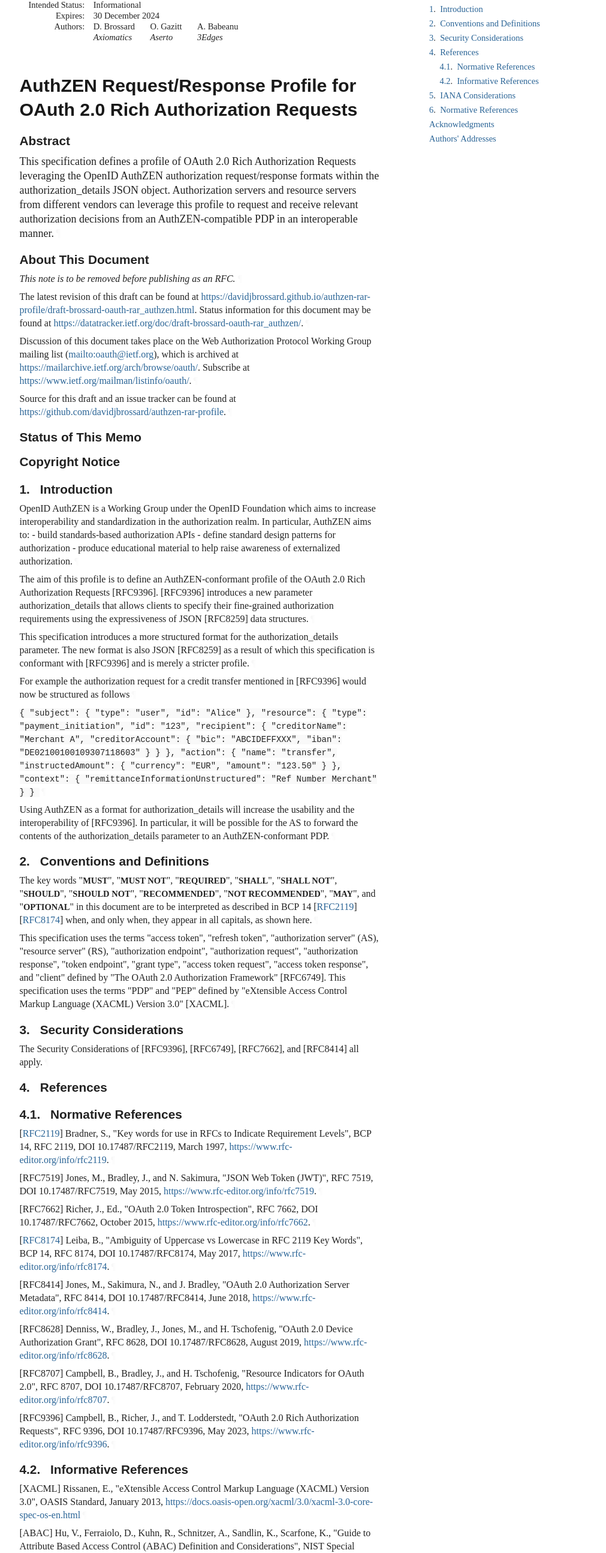
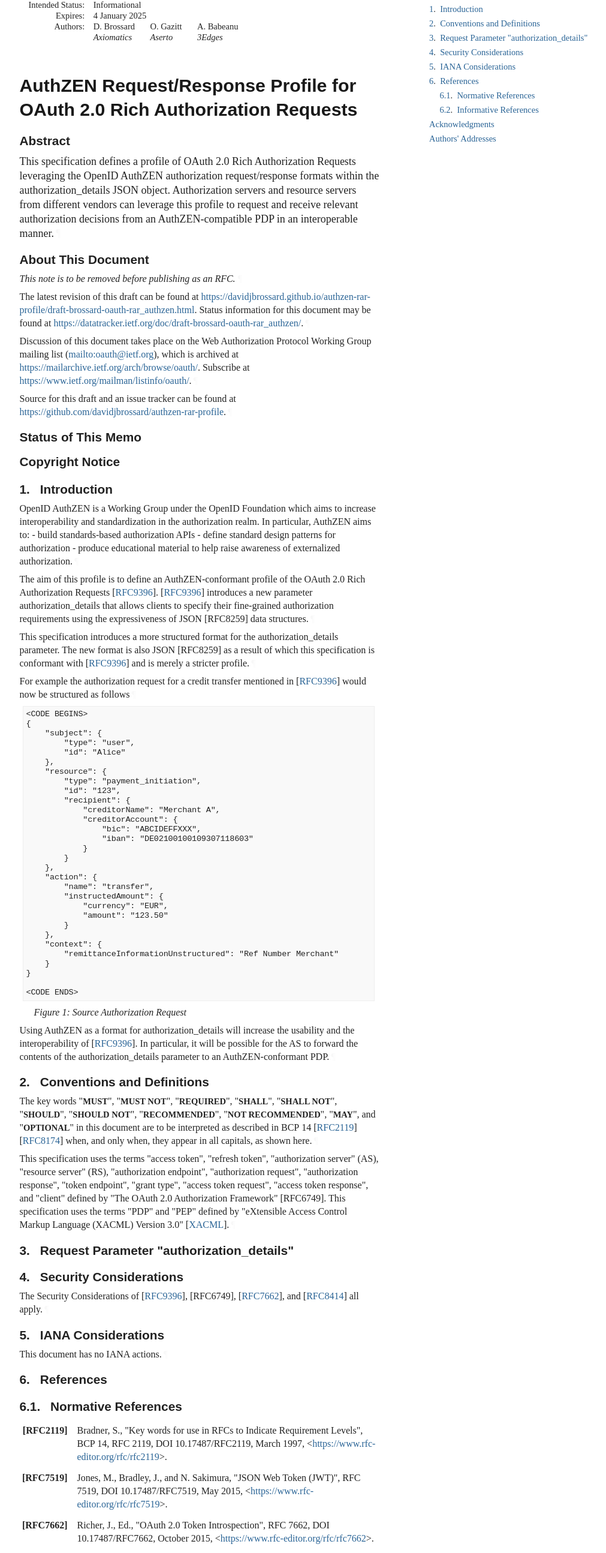
Before and after one commit to davidjbrossard/authzen-rar-profile, a plain HTML site: page draft-brossard-oauth-rar_authzen.html in a window 1280 px wide. Shown: the part 130-2719 px from the top of the page at 60% size, without its empty margins (92-1103 px from the left). Drawn offline with Linux system fonts and the light colour scheme; a web font is replaced by a local one.

Commit message:
Script updating gh-pages from 9b9aba3. [ci skip]

```diff
--- a/draft-brossard-oauth-rar_authzen.html
+++ b/draft-brossard-oauth-rar_authzen.html
@@ -11,14 +11,14 @@
 <meta content="
        This specification defines a profile of OAuth 2.0 Rich Authorization Requests leveraging the OpenID AuthZEN authorization request/response formats within the authorization_details JSON object. Authorization servers and resource servers from different vendors can leverage this profile to request and receive relevant authorization decisions from an AuthZEN-compatible PDP in an interoperable manner.
     " name="description">
-<meta content="xml2rfc 3.21.0" name="generator">
+<meta content="xml2rfc 3.22.0" name="generator">
 <meta content="authorization" name="keyword">
 <meta content="abac" name="keyword">
 <meta content="authzen" name="keyword">
 <meta content="openid" name="keyword">
 <meta content="draft-brossard-oauth-rar_authzen-latest" name="ietf.draft">
 <!-- Generator version information:
-  xml2rfc 3.21.0
+  xml2rfc 3.22.0
     Python 3.12.3
     ConfigArgParse 1.7
     google-i18n-address 3.1.0
@@ -28,9 +28,8 @@
     platformdirs 4.2.2
     pycountry 22.3.5
     PyYAML 6.0.1
-    requests 2.31.0
+    requests 2.32.3
     setuptools 69.5.1
-    six 1.16.0
     wcwidth 0.2.13
 -->
 <link href="draft-brossard-oauth-rar_authzen.xml" rel="alternate" type="application/rfc+xml">
@@ -1030,11 +1029,11 @@ svg :is([fill="white"], [fill^="#fff"]) {
 <thead><tr>
 <td class="left">Internet-Draft</td>
 <td class="center">AuthZEN RAR Profile</td>
-<td class="right">June 2024</td>
+<td class="right">July 2024</td>
 </tr></thead>
 <tfoot><tr>
 <td class="left">Brossard, et al.</td>
-<td class="center">Expires 30 December 2024</td>
+<td class="center">Expires 4 January 2025</td>
 <td class="right">[Page]</td>
 </tr></tfoot>
 </table>
@@ -1047,12 +1046,12 @@ svg :is([fill="white"], [fill^="#fff"]) {
 <dd class="internet-draft">draft-brossard-oauth-rar_authzen-latest</dd>
 <dt class="label-published">Published:</dt>
 <dd class="published">
-<time datetime="2024-06-28" class="published">28 June 2024</time>
+<time datetime="2024-07-03" class="published">3 July 2024</time>
     </dd>
 <dt class="label-intended-status">Intended Status:</dt>
 <dd class="intended-status">Informational</dd>
 <dt class="label-expires">Expires:</dt>
-<dd class="expires"><time datetime="2024-12-30">30 December 2024</time></dd>
+<dd class="expires"><time datetime="2025-01-04">4 January 2025</time></dd>
 <dt class="label-authors">Authors:</dt>
 <dd class="authors">
 <div class="author">
@@ -1110,7 +1109,7 @@ svg :is([fill="white"], [fill^="#fff"]) {
         time. It is inappropriate to use Internet-Drafts as reference
         material or to cite them other than as "work in progress."<a href="#section-boilerplate.1-3" class="pilcrow">¶</a></p>
 <p id="section-boilerplate.1-4">
-        This Internet-Draft will expire on 30 December 2024.<a href="#section-boilerplate.1-4" class="pilcrow">¶</a></p>
+        This Internet-Draft will expire on 4 January 2025.<a href="#section-boilerplate.1-4" class="pilcrow">¶</a></p>
 </section>
 </div>
 <div id="copyright">
@@ -1146,24 +1145,24 @@ svg :is([fill="white"], [fill^="#fff"]) {
             <p id="section-toc.1-1.2.1" class="keepWithNext"><a href="#section-2" class="auto internal xref">2</a>.  <a href="#name-conventions-and-definitions" class="internal xref">Conventions and Definitions</a></p>
 </li>
           <li class="compact toc ulBare ulEmpty" id="section-toc.1-1.3">
-            <p id="section-toc.1-1.3.1" class="keepWithNext"><a href="#section-3" class="auto internal xref">3</a>.  <a href="#name-security-considerations" class="internal xref">Security Considerations</a></p>
+            <p id="section-toc.1-1.3.1" class="keepWithNext"><a href="#section-3" class="auto internal xref">3</a>.  <a href="#name-request-parameter-authoriza" class="internal xref">Request Parameter "authorization_details"</a></p>
 </li>
           <li class="compact toc ulBare ulEmpty" id="section-toc.1-1.4">
-            <p id="section-toc.1-1.4.1"><a href="#section-4" class="auto internal xref">4</a>.  <a href="#name-references" class="internal xref">References</a></p>
-<ul class="compact toc ulBare ulEmpty">
-<li class="compact toc ulBare ulEmpty" id="section-toc.1-1.4.2.1">
-                <p id="section-toc.1-1.4.2.1.1"><a href="#section-4.1" class="auto internal xref">4.1</a>.  <a href="#name-normative-references" class="internal xref">Normative References</a></p>
-</li>
-              <li class="compact toc ulBare ulEmpty" id="section-toc.1-1.4.2.2">
-                <p id="section-toc.1-1.4.2.2.1"><a href="#section-4.2" class="auto internal xref">4.2</a>.  <a href="#name-informative-references" class="internal xref">Informative References</a></p>
-</li>
-            </ul>
+            <p id="section-toc.1-1.4.1"><a href="#section-4" class="auto internal xref">4</a>.  <a href="#name-security-considerations" class="internal xref">Security Considerations</a></p>
 </li>
           <li class="compact toc ulBare ulEmpty" id="section-toc.1-1.5">
             <p id="section-toc.1-1.5.1"><a href="#section-5" class="auto internal xref">5</a>.  <a href="#name-iana-considerations" class="internal xref">IANA Considerations</a></p>
 </li>
           <li class="compact toc ulBare ulEmpty" id="section-toc.1-1.6">
-            <p id="section-toc.1-1.6.1"><a href="#section-6" class="auto internal xref">6</a>.  <a href="#name-normative-references-2" class="internal xref">Normative References</a></p>
+            <p id="section-toc.1-1.6.1"><a href="#section-6" class="auto internal xref">6</a>.  <a href="#name-references" class="internal xref">References</a></p>
+<ul class="compact toc ulBare ulEmpty">
+<li class="compact toc ulBare ulEmpty" id="section-toc.1-1.6.2.1">
+                <p id="section-toc.1-1.6.2.1.1"><a href="#section-6.1" class="auto internal xref">6.1</a>.  <a href="#name-normative-references" class="internal xref">Normative References</a></p>
+</li>
+              <li class="compact toc ulBare ulEmpty" id="section-toc.1-1.6.2.2">
+                <p id="section-toc.1-1.6.2.2.1"><a href="#section-6.2" class="auto internal xref">6.2</a>.  <a href="#name-informative-references" class="internal xref">Informative References</a></p>
+</li>
+            </ul>
 </li>
           <li class="compact toc ulBare ulEmpty" id="section-toc.1-1.7">
             <p id="section-toc.1-1.7.1"><a href="#appendix-A" class="auto internal xref"></a><a href="#name-acknowledgments" class="internal xref">Acknowledgments</a></p>
@@ -1184,10 +1183,12 @@ svg :is([fill="white"], [fill^="#fff"]) {
 - build standards-based authorization APIs
 - define standard design patterns for authorization
 - produce educational material to help raise awareness of externalized authorization.<a href="#section-1-1" class="pilcrow">¶</a></p>
-<p id="section-1-2">The aim of this profile is to define an AuthZEN-conformant profile of the OAuth 2.0 Rich Authorization Requests [RFC9396]. [RFC9396] introduces a new parameter authorization_details that allows clients to specify their fine-grained authorization requirements using the expressiveness of JSON [RFC8259] data structures.<a href="#section-1-2" class="pilcrow">¶</a></p>
-<p id="section-1-3">This specification introduces a more structured format for the authorization_details parameter. The new format is also JSON [RFC8259] as a result of which this specification is conformant with [RFC9396] and is merely a stricter profile.<a href="#section-1-3" class="pilcrow">¶</a></p>
-<p id="section-1-4">For example the authorization request for a credit transfer mentioned in [RFC9396] would now be structured as follows<a href="#section-1-4" class="pilcrow">¶</a></p>
-<p id="section-1-5"><code>
+<p id="section-1-2">The aim of this profile is to define an AuthZEN-conformant profile of the OAuth 2.0 Rich Authorization Requests <span>[<a href="#RFC9396" class="cite xref">RFC9396</a>]</span>. <span>[<a href="#RFC9396" class="cite xref">RFC9396</a>]</span> introduces a new parameter authorization_details that allows clients to specify their fine-grained authorization requirements using the expressiveness of JSON [RFC8259] data structures.<a href="#section-1-2" class="pilcrow">¶</a></p>
+<p id="section-1-3">This specification introduces a more structured format for the authorization_details parameter. The new format is also JSON [RFC8259] as a result of which this specification is conformant with <span>[<a href="#RFC9396" class="cite xref">RFC9396</a>]</span> and is merely a stricter profile.<a href="#section-1-3" class="pilcrow">¶</a></p>
+<p id="section-1-4">For example the authorization request for a credit transfer mentioned in <span>[<a href="#RFC9396" class="cite xref">RFC9396</a>]</span> would now be structured as follows<a href="#section-1-4" class="pilcrow">¶</a></p>
+<span id="name-source-authorization-reques"></span><figure id="figure-1">
+        <div class="lang-language-json sourcecode" id="section-1-5.1">
+<pre>&lt;CODE BEGINS&gt;
 {
     "subject": {
         "type": "user",
@@ -1215,8 +1216,13 @@ svg :is([fill="white"], [fill^="#fff"]) {
         "remittanceInformationUnstructured": "Ref Number Merchant"
     }
 }
-</code><a href="#section-1-5" class="pilcrow">¶</a></p>
-<p id="section-1-6">Using AuthZEN as a format for authorization_details will increase the usability and the interoperability of [RFC9396]. In particular, it will be possible for the AS to forward the contents of the authorization_details parameter to an AuthZEN-conformant PDP.<a href="#section-1-6" class="pilcrow">¶</a></p>
+
+&lt;CODE ENDS&gt;</pre>
+</div>
+<figcaption><a href="#figure-1" class="selfRef">Figure 1</a>:
+<a href="#name-source-authorization-reques" class="selfRef">Source Authorization Request</a>
+        </figcaption></figure>
+<p id="section-1-6">Using AuthZEN as a format for authorization_details will increase the usability and the interoperability of <span>[<a href="#RFC9396" class="cite xref">RFC9396</a>]</span>. In particular, it will be possible for the AS to forward the contents of the authorization_details parameter to an AuthZEN-conformant PDP.<a href="#section-1-6" class="pilcrow">¶</a></p>
 </section>
 </div>
 <div id="conventions-and-definitions">
@@ -1229,56 +1235,22 @@ svg :is([fill="white"], [fill^="#fff"]) {
 described in BCP 14 <span>[<a href="#RFC2119" class="cite xref">RFC2119</a>]</span> <span>[<a href="#RFC8174" class="cite xref">RFC8174</a>]</span> when, and only when, they
 appear in all capitals, as shown here.<a href="#section-2-1" class="pilcrow">¶</a></p>
 <p id="section-2-2">This specification uses the terms "access token", "refresh token", "authorization server" (AS), "resource server" (RS), "authorization endpoint", "authorization request", "authorization response", "token endpoint", "grant type", "access token request", "access token response", and "client" defined by "The OAuth 2.0 Authorization Framework" [RFC6749].
-This specification uses the terms "PDP" and "PEP" defined by "eXtensible Access Control Markup Language (XACML) Version 3.0" [XACML].<a href="#section-2-2" class="pilcrow">¶</a></p>
+This specification uses the terms "PDP" and "PEP" defined by "eXtensible Access Control Markup Language (XACML) Version 3.0" <span>[<a href="#XACML" class="cite xref">XACML</a>]</span>.<a href="#section-2-2" class="pilcrow">¶</a></p>
+</section>
+</div>
+<div id="request-parameter-authorizationdetails">
+<section id="section-3">
+      <h2 id="name-request-parameter-authoriza">
+<a href="#section-3" class="section-number selfRef">3. </a><a href="#name-request-parameter-authoriza" class="section-name selfRef">Request Parameter "authorization_details"</a>
+    </h2>
 </section>
 </div>
 <div id="security-considerations">
-<section id="section-3">
+<section id="section-4">
       <h2 id="name-security-considerations">
-<a href="#section-3" class="section-number selfRef">3. </a><a href="#name-security-considerations" class="section-name selfRef">Security Considerations</a>
+<a href="#section-4" class="section-number selfRef">4. </a><a href="#name-security-considerations" class="section-name selfRef">Security Considerations</a>
       </h2>
-<p id="section-3-1">The Security Considerations of [RFC9396], [RFC6749], [RFC7662], and [RFC8414] all apply.<a href="#section-3-1" class="pilcrow">¶</a></p>
-</section>
-</div>
-<div id="references">
-<section id="section-4">
-      <h2 id="name-references">
-<a href="#section-4" class="section-number selfRef">4. </a><a href="#name-references" class="section-name selfRef">References</a>
-      </h2>
-<div id="normative-references">
-<section id="section-4.1">
-        <h3 id="name-normative-references">
-<a href="#section-4.1" class="section-number selfRef">4.1. </a><a href="#name-normative-references" class="section-name selfRef">Normative References</a>
-        </h3>
-<p id="section-4.1-1"><span>[<a href="#RFC2119" class="cite xref">RFC2119</a>]</span>
-Bradner, S., "Key words for use in RFCs to Indicate Requirement Levels", BCP 14, RFC 2119, DOI 10.17487/RFC2119, March 1997, <a href="https://www.rfc-editor.org/info/rfc2119">https://www.rfc-editor.org/info/rfc2119</a>.<a href="#section-4.1-1" class="pilcrow">¶</a></p>
-<p id="section-4.1-2">[RFC7519]
-Jones, M., Bradley, J., and N. Sakimura, "JSON Web Token (JWT)", RFC 7519, DOI 10.17487/RFC7519, May 2015, <a href="https://www.rfc-editor.org/info/rfc7519">https://www.rfc-editor.org/info/rfc7519</a>.<a href="#section-4.1-2" class="pilcrow">¶</a></p>
-<p id="section-4.1-3">[RFC7662]
-Richer, J., Ed., "OAuth 2.0 Token Introspection", RFC 7662, DOI 10.17487/RFC7662, October 2015, <a href="https://www.rfc-editor.org/info/rfc7662">https://www.rfc-editor.org/info/rfc7662</a>.<a href="#section-4.1-3" class="pilcrow">¶</a></p>
-<p id="section-4.1-4"><span>[<a href="#RFC8174" class="cite xref">RFC8174</a>]</span>
-Leiba, B., "Ambiguity of Uppercase vs Lowercase in RFC 2119 Key Words", BCP 14, RFC 8174, DOI 10.17487/RFC8174, May 2017, <a href="https://www.rfc-editor.org/info/rfc8174">https://www.rfc-editor.org/info/rfc8174</a>.<a href="#section-4.1-4" class="pilcrow">¶</a></p>
-<p id="section-4.1-5">[RFC8414]
-Jones, M., Sakimura, N., and J. Bradley, "OAuth 2.0 Authorization Server Metadata", RFC 8414, DOI 10.17487/RFC8414, June 2018, <a href="https://www.rfc-editor.org/info/rfc8414">https://www.rfc-editor.org/info/rfc8414</a>.<a href="#section-4.1-5" class="pilcrow">¶</a></p>
-<p id="section-4.1-6">[RFC8628]
-Denniss, W., Bradley, J., Jones, M., and H. Tschofenig, "OAuth 2.0 Device Authorization Grant", RFC 8628, DOI 10.17487/RFC8628, August 2019, <a href="https://www.rfc-editor.org/info/rfc8628">https://www.rfc-editor.org/info/rfc8628</a>.<a href="#section-4.1-6" class="pilcrow">¶</a></p>
-<p id="section-4.1-7">[RFC8707]
-Campbell, B., Bradley, J., and H. Tschofenig, "Resource Indicators for OAuth 2.0", RFC 8707, DOI 10.17487/RFC8707, February 2020, <a href="https://www.rfc-editor.org/info/rfc8707">https://www.rfc-editor.org/info/rfc8707</a>.<a href="#section-4.1-7" class="pilcrow">¶</a></p>
-<p id="section-4.1-8">[RFC9396]
-Campbell, B., Richer, J., and T. Lodderstedt, "OAuth 2.0 Rich Authorization Requests", RFC 9396, DOI 10.17487/RFC9396, May 2023, <a href="https://www.rfc-editor.org/info/rfc9396">https://www.rfc-editor.org/info/rfc9396</a>.<a href="#section-4.1-8" class="pilcrow">¶</a></p>
-</section>
-</div>
-<div id="informative-references">
-<section id="section-4.2">
-        <h3 id="name-informative-references">
-<a href="#section-4.2" class="section-number selfRef">4.2. </a><a href="#name-informative-references" class="section-name selfRef">Informative References</a>
-        </h3>
-<p id="section-4.2-1">[XACML]
-Rissanen, E., "eXtensible Access Control Markup Language (XACML) Version 3.0", OASIS Standard, January 2013, <a href="https://docs.oasis-open.org/xacml/3.0/xacml-3.0-core-spec-os-en.html">https://docs.oasis-open.org/xacml/3.0/xacml-3.0-core-spec-os-en.html</a><a href="#section-4.2-1" class="pilcrow">¶</a></p>
-<p id="section-4.2-2">[ABAC]
-Hu, V., Ferraiolo, D., Kuhn, R., Schnitzer, A., Sandlin, K., Scarfone, K., "Guide to Attribute Based Access Control (ABAC) Definition and Considerations", NIST Special Publication 800-162, DOI 10.6028/NIST.SP.800-162, January 2014, <a href="https://doi.org/10.6028/NIST.SP.800-162">https://doi.org/10.6028/NIST.SP.800-162</a><a href="#section-4.2-2" class="pilcrow">¶</a></p>
-</section>
-</div>
+<p id="section-4-1">The Security Considerations of <span>[<a href="#RFC9396" class="cite xref">RFC9396</a>]</span>, [RFC6749], <span>[<a href="#RFC7662" class="cite xref">RFC7662</a>]</span>, and <span>[<a href="#RFC8414" class="cite xref">RFC8414</a>]</span> all apply.<a href="#section-4-1" class="pilcrow">¶</a></p>
 </section>
 </div>
 <div id="iana-considerations">
@@ -1289,29 +1261,79 @@ Hu, V., Ferraiolo, D., Kuhn, R., Schnitzer, A., Sandlin, K., Scarfone, K., "Guid
 <p id="section-5-1">This document has no IANA actions.<a href="#section-5-1" class="pilcrow">¶</a></p>
 </section>
 </div>
+<section id="section-6">
+      <h2 id="name-references">
+<a href="#section-6" class="section-number selfRef">6. </a><a href="#name-references" class="section-name selfRef">References</a>
+      </h2>
 <div id="sec-normative-references">
-<section id="section-6">
-      <h2 id="name-normative-references-2">
-<a href="#section-6" class="section-number selfRef">6. </a><a href="#name-normative-references-2" class="section-name selfRef">Normative References</a>
-      </h2>
+<section id="section-6.1">
+        <h3 id="name-normative-references">
+<a href="#section-6.1" class="section-number selfRef">6.1. </a><a href="#name-normative-references" class="section-name selfRef">Normative References</a>
+        </h3>
 <dl class="references">
 <dt id="RFC2119">[RFC2119]</dt>
-      <dd>
+        <dd>
 <span class="refAuthor">Bradner, S.</span>, <span class="refTitle">"Key words for use in RFCs to Indicate Requirement Levels"</span>, <span class="seriesInfo">BCP 14</span>, <span class="seriesInfo">RFC 2119</span>, <span class="seriesInfo">DOI 10.17487/RFC2119</span>, <time datetime="1997-03" class="refDate">March 1997</time>, <span>&lt;<a href="https://www.rfc-editor.org/rfc/rfc2119">https://www.rfc-editor.org/rfc/rfc2119</a>&gt;</span>. </dd>
 <dd class="break"></dd>
+<dt id="RFC7519">[RFC7519]</dt>
+        <dd>
+<span class="refAuthor">Jones, M.</span>, <span class="refAuthor">Bradley, J.</span>, and <span class="refAuthor">N. Sakimura</span>, <span class="refTitle">"JSON Web Token (JWT)"</span>, <span class="seriesInfo">RFC 7519</span>, <span class="seriesInfo">DOI 10.17487/RFC7519</span>, <time datetime="2015-05" class="refDate">May 2015</time>, <span>&lt;<a href="https://www.rfc-editor.org/rfc/rfc7519">https://www.rfc-editor.org/rfc/rfc7519</a>&gt;</span>. </dd>
+<dd class="break"></dd>
+<dt id="RFC7662">[RFC7662]</dt>
+        <dd>
+<span class="refAuthor">Richer, J., Ed.</span>, <span class="refTitle">"OAuth 2.0 Token Introspection"</span>, <span class="seriesInfo">RFC 7662</span>, <span class="seriesInfo">DOI 10.17487/RFC7662</span>, <time datetime="2015-10" class="refDate">October 2015</time>, <span>&lt;<a href="https://www.rfc-editor.org/rfc/rfc7662">https://www.rfc-editor.org/rfc/rfc7662</a>&gt;</span>. </dd>
+<dd class="break"></dd>
 <dt id="RFC8174">[RFC8174]</dt>
-    <dd>
+        <dd>
 <span class="refAuthor">Leiba, B.</span>, <span class="refTitle">"Ambiguity of Uppercase vs Lowercase in RFC 2119 Key Words"</span>, <span class="seriesInfo">BCP 14</span>, <span class="seriesInfo">RFC 8174</span>, <span class="seriesInfo">DOI 10.17487/RFC8174</span>, <time datetime="2017-05" class="refDate">May 2017</time>, <span>&lt;<a href="https://www.rfc-editor.org/rfc/rfc8174">https://www.rfc-editor.org/rfc/rfc8174</a>&gt;</span>. </dd>
+<dd class="break"></dd>
+<dt id="RFC8414">[RFC8414]</dt>
+        <dd>
+<span class="refAuthor">Jones, M.</span>, <span class="refAuthor">Sakimura, N.</span>, and <span class="refAuthor">J. Bradley</span>, <span class="refTitle">"OAuth 2.0 Authorization Server Metadata"</span>, <span class="seriesInfo">RFC 8414</span>, <span class="seriesInfo">DOI 10.17487/RFC8414</span>, <time datetime="2018-06" class="refDate">June 2018</time>, <span>&lt;<a href="https://www.rfc-editor.org/rfc/rfc8414">https://www.rfc-editor.org/rfc/rfc8414</a>&gt;</span>. </dd>
+<dd class="break"></dd>
+<dt id="RFC8628">[RFC8628]</dt>
+        <dd>
+<span class="refAuthor">Denniss, W.</span>, <span class="refAuthor">Bradley, J.</span>, <span class="refAuthor">Jones, M.</span>, and <span class="refAuthor">H. Tschofenig</span>, <span class="refTitle">"OAuth 2.0 Device Authorization Grant"</span>, <span class="seriesInfo">RFC 8628</span>, <span class="seriesInfo">DOI 10.17487/RFC8628</span>, <time datetime="2019-08" class="refDate">August 2019</time>, <span>&lt;<a href="https://www.rfc-editor.org/rfc/rfc8628">https://www.rfc-editor.org/rfc/rfc8628</a>&gt;</span>. </dd>
+<dd class="break"></dd>
+<dt id="RFC8707">[RFC8707]</dt>
+        <dd>
+<span class="refAuthor">Campbell, B.</span>, <span class="refAuthor">Bradley, J.</span>, and <span class="refAuthor">H. Tschofenig</span>, <span class="refTitle">"Resource Indicators for OAuth 2.0"</span>, <span class="seriesInfo">RFC 8707</span>, <span class="seriesInfo">DOI 10.17487/RFC8707</span>, <time datetime="2020-02" class="refDate">February 2020</time>, <span>&lt;<a href="https://www.rfc-editor.org/rfc/rfc8707">https://www.rfc-editor.org/rfc/rfc8707</a>&gt;</span>. </dd>
+<dd class="break"></dd>
+<dt id="RFC9396">[RFC9396]</dt>
+      <dd>
+<span class="refAuthor">Lodderstedt, T.</span>, <span class="refAuthor">Richer, J.</span>, and <span class="refAuthor">B. Campbell</span>, <span class="refTitle">"OAuth 2.0 Rich Authorization Requests"</span>, <span class="seriesInfo">RFC 9396</span>, <span class="seriesInfo">DOI 10.17487/RFC9396</span>, <time datetime="2023-05" class="refDate">May 2023</time>, <span>&lt;<a href="https://www.rfc-editor.org/rfc/rfc9396">https://www.rfc-editor.org/rfc/rfc9396</a>&gt;</span>. </dd>
 <dd class="break"></dd>
 </dl>
 </section>
 </div>
+<div id="sec-informative-references">
+<section id="section-6.2">
+        <h3 id="name-informative-references">
+<a href="#section-6.2" class="section-number selfRef">6.2. </a><a href="#name-informative-references" class="section-name selfRef">Informative References</a>
+        </h3>
+<dl class="references">
+<dt id="ABAC">[ABAC]</dt>
+        <dd>
+<span class="refAuthor">Hu, V.</span> and <span class="refAuthor">D. Ferraiolo</span>, <span class="refTitle">"Guide to Attribute Based Access Control (ABAC) Definition and Considerations - NIST Special Publication 800-162"</span>, <time datetime="2014-01" class="refDate">January 2014</time>, <span>&lt;<a href="https://doi.org/10.6028/NIST.SP.800-162">https://doi.org/10.6028/NIST.SP.800-162</a>&gt;</span>. </dd>
+<dd class="break"></dd>
+<dt id="XACML">[XACML]</dt>
+      <dd>
+<span class="refAuthor">Rissanen, E.</span>, <span class="refTitle">"eXtensible Access Control Markup Language (XACML) Version 3.0, OASIS Standard"</span>, <time datetime="2013-01" class="refDate">January 2013</time>, <span>&lt;<a href="https://docs.oasis-open.org/xacml/3.0/xacml-3.0-core-spec-os-en.html">https://docs.oasis-open.org/xacml/3.0/xacml-3.0-core-spec-os-en.html</a>&gt;</span>. </dd>
+<dd class="break"></dd>
+</dl>
+</section>
+</div>
+</section>
 <div id="acknowledgments">
 <section id="appendix-A">
       <h2 id="name-acknowledgments">
 <a href="#name-acknowledgments" class="section-name selfRef">Acknowledgments</a>
       </h2>
-<p id="appendix-A-1">TODO acknowledge.<a href="#appendix-A-1" class="pilcrow">¶</a></p>
+<p id="appendix-A-1">We would like to thank members of the OpenID AuthZEN Working Group for their
+   valuable feedback during the preparation of this specification. In particular
+   our thanks go to Gerry Gebel and Allan Foster.<a href="#appendix-A-1" class="pilcrow">¶</a></p>
+<p id="appendix-A-2">We would also like to thank Justin Richer and Pieter Kasselman for their
+   guidance on this spec and the overall IETF process.<a href="#appendix-A-2" class="pilcrow">¶</a></p>
 </section>
 </div>
 <div id="authors-addresses">
```
Also changed, not shown: draft-brossard-oauth-rar_authzen.txt.
